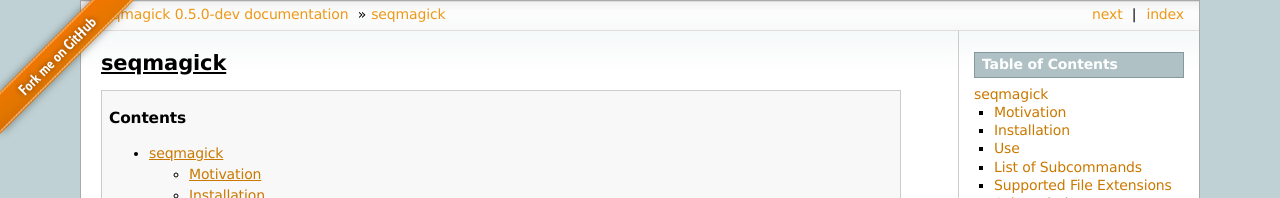
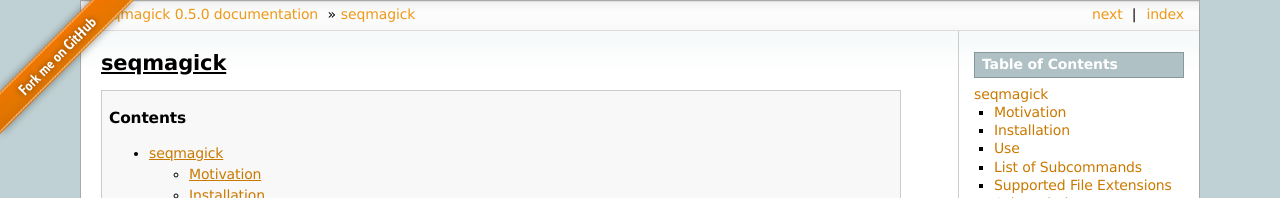
Before and after one commit to fhcrc/seqmagick, a Sphinx documentation site: the page built from docs/index.rst, in a window 1280 px wide and 900 px high. Shown: the top 198 px of the window. Built offline with Sphinx 7.4.7, drawn with Linux system fonts in a browser that asks for light colours; some of the changed text lies outside the part shown.

Commit message:
Release 0.5.0

```diff
--- a/docs/conf.py
+++ b/docs/conf.py
@@ -50,7 +50,7 @@
 # The short X.Y version.
 from seqmagick import __version__ as version
 # The full version, including alpha/beta/rc tags.
-release = '0.5.0-dev'
+release = version
 
 # The language for content autogenerated by Sphinx. Refer to documentation
 # for a list of supported languages.
--- a/seqmagick/__init__.py
+++ b/seqmagick/__init__.py
@@ -1,4 +1,4 @@
 """
 seqmagick
 """
-__version__ = '0.5.0-dev'
+__version__ = '0.5.0'
```
Also changed, not shown: 1 other file.
